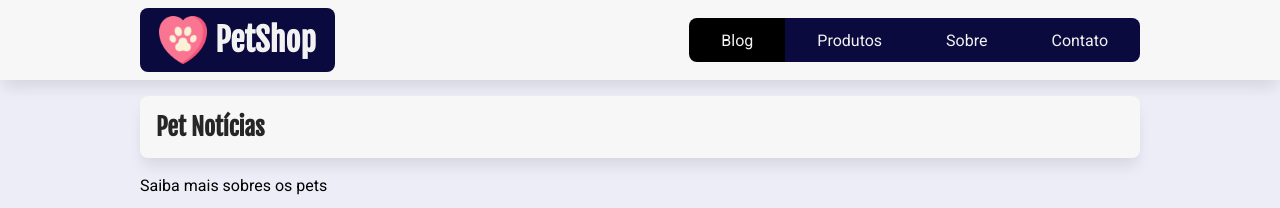
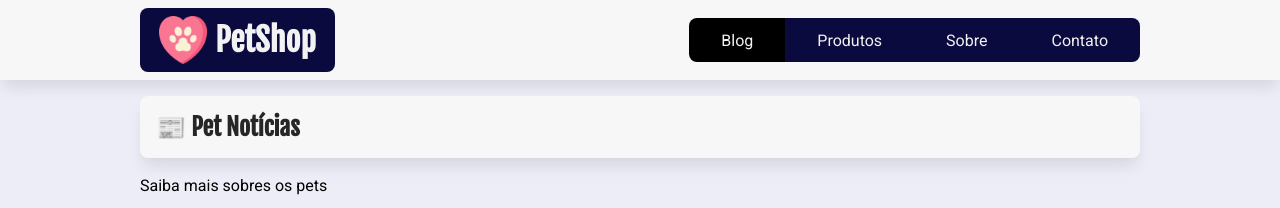
Before and after one commit to joaopedro-style/petshop, a Next.js app: page / in a window 1280 px wide. Shown: the top 208 px of the page. Built offline with nearby package versions, Linux system fonts and the light colour scheme.

Commit message:
Adiciona modulos css das paginas

```diff
--- /dev/null
+++ b/src/app/contato/contato.module.css
@@ -0,0 +1,5 @@
+.conteudo {
+  h2::before {
+    content: "💌 ";
+  }
+}
--- a/src/app/contato/page.tsx
+++ b/src/app/contato/page.tsx
@@ -1,5 +1,6 @@
 // src/app/contato.tsx
 import type { Metadata } from "next";
+import estilos from "./contato.module.css";
 
 export const metadata: Metadata = {
   title: "Contato | PetShop",
@@ -8,7 +9,7 @@
 
 export default function Contato() {
   return (
-    <section>
+    <section className={estilos.conteudo}>
       <h2>Contato</h2>
       <p>Lorem ipsum dolor sit amet consectetur adipisicing elit.</p>
     </section>
--- /dev/null
+++ b/src/app/not-found.module.css
@@ -0,0 +1,14 @@
+.conteudo {
+  h2::before {
+    content: "😱 ";
+  }
+
+  .imagem404 {
+    text-align: center;
+
+    img {
+      width: 100%;
+      max-width: 300px;
+    }
+  }
+}
--- a/src/app/not-found.tsx
+++ b/src/app/not-found.tsx
@@ -1,5 +1,5 @@
 // src/app/not-found.tsx
-
+import estilos from "./not-found.module.css";
 import { Metadata } from "next";
 
 export const metadata: Metadata = {
@@ -9,7 +9,7 @@
 
 export default function Pagina404() {
   return (
-    <section>
+    <section className={estilos.conteudo}>
       <h2>Ops! Página não encontrada!</h2>
     </section>
   );
--- /dev/null
+++ b/src/app/page.module.css
@@ -0,0 +1,5 @@
+.conteudo {
+  h2::before {
+    content: "📰 ";
+  }
+}
--- a/src/app/page.tsx
+++ b/src/app/page.tsx
@@ -1,7 +1,8 @@
 // src/app/layout.tsx
+import estilos from "./page.module.css";
 export default function Home() {
   return (
-    <section>
+    <section className={estilos.conteudo}>
       <h2>Pet Notícias</h2>
       <p>Saiba mais sobres os pets</p>
     </section>
--- /dev/null
+++ b/src/app/produtos/Produtos.module.css
@@ -0,0 +1,23 @@
+.conteudo {
+  h2::before {
+    content: "🎁 ";
+  }
+
+  article {
+    background-color: #f7f7f7;
+    padding: 1rem;
+    border-radius: var(--borda-arredondada);
+  }
+
+  @media screen and (min-width: 800px) {
+    .produtos {
+      display: flex;
+      justify-content: space-between;
+      flex-wrap: wrap;
+
+      article {
+        width: 30%;
+      }
+    }
+  }
+}
--- a/src/app/produtos/page.tsx
+++ b/src/app/produtos/page.tsx
@@ -1,5 +1,6 @@
 // src/app/produtos.tsx
 import type { Metadata } from "next";
+import estilos from "./Produtos.module.css";
 
 export const metadata: Metadata = {
   title: "Produtos | PetShop",
@@ -8,7 +9,7 @@
 
 export default function Produtos() {
   return (
-    <section>
+    <section className={estilos.conteudo}>
       <h2>Produtos</h2>
       <p>Lorem ipsum dolor sit amet consectetur adipisicing elit.</p>
     </section>
--- a/src/app/sobre/page.tsx
+++ b/src/app/sobre/page.tsx
@@ -1,5 +1,6 @@
 // src/app/sobre.tsx
 import type { Metadata } from "next";
+import estilos from "./sobre.module.css";
 
 export const metadata: Metadata = {
   title: "Sobre | PetShop",
@@ -8,7 +9,7 @@
 
 export default function Sobre() {
   return (
-    <section>
+    <section className={estilos.conteudo}>
       <h2>Sobre</h2>
       <p>
         Lorem ipsum dolor, sit amet consectetur adipisicing elit. Cum,
--- /dev/null
+++ b/src/app/sobre/sobre.module.css
@@ -0,0 +1,5 @@
+.conteudo {
+  h2::before {
+    content: "💡 ";
+  }
+}
```
